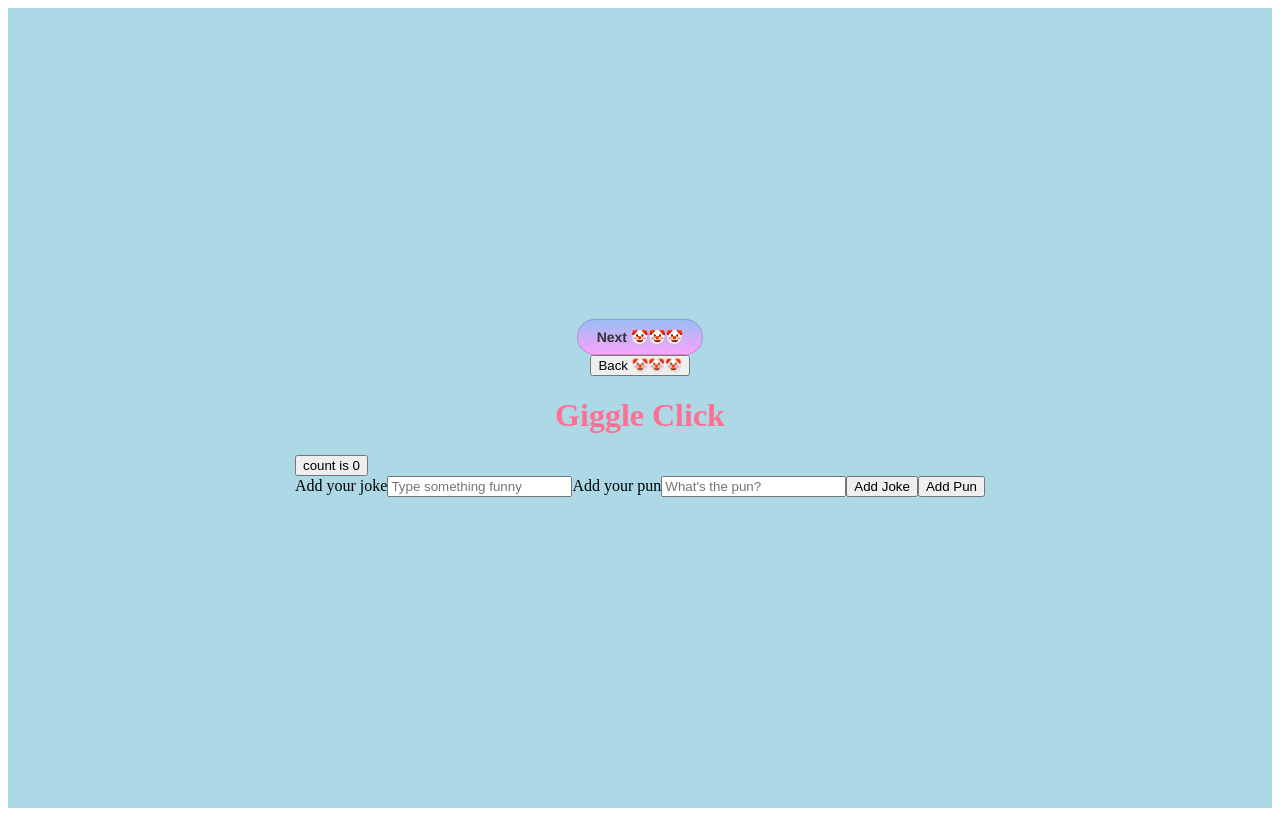
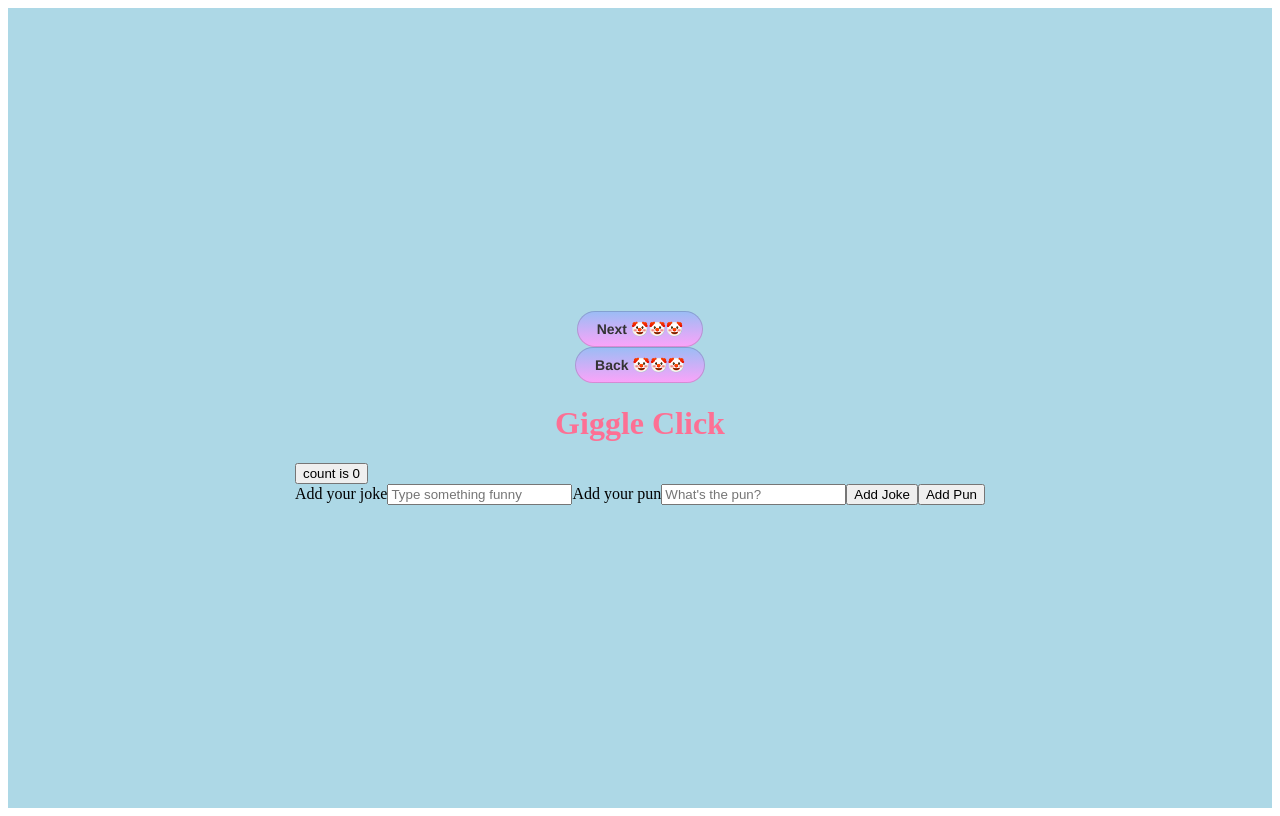
Before and after one commit to millipede-cpu/giggle-click, a React (Vite) app in the folder app/: page / in a window 1280 px wide. Built offline with nearby package versions, Linux system fonts and the light colour scheme.

Commit message:
update back Button with storybook Button
Co-authored-by: Peter <PJSalter@users.noreply.github.com>
Co-authored-by: Milly <millipede-cpu@users.noreply.github.com>

```diff
--- a/app/src/BackButton.tsx
+++ b/app/src/BackButton.tsx
@@ -1,4 +1,5 @@
 import { useNavigate } from "react-router-dom";
+import { Button } from "../../stories/Button";
 
 interface Props {
   to: string;
@@ -16,5 +17,11 @@ export default function BackButtonWrapper({ to }: Props): JSX.Element {
     }
   };
 
-  return <button onClick={handleBack}>Back 🤡🤡🤡</button>;
+  return (
+    <Button
+      className="back-button"
+      onClick={handleBack}
+      label={"Back 🤡🤡🤡"}
+    />
+  );
 }
```
